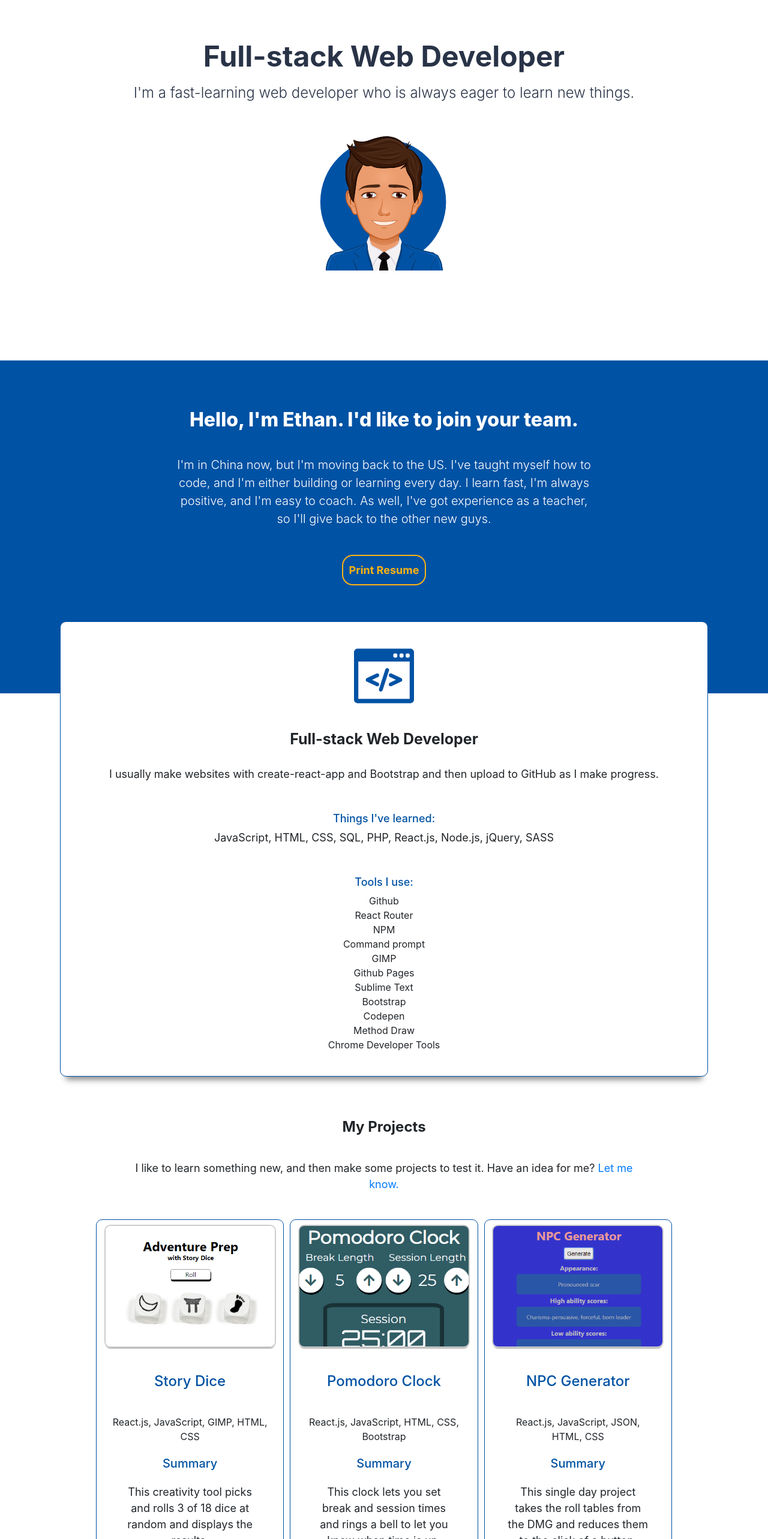
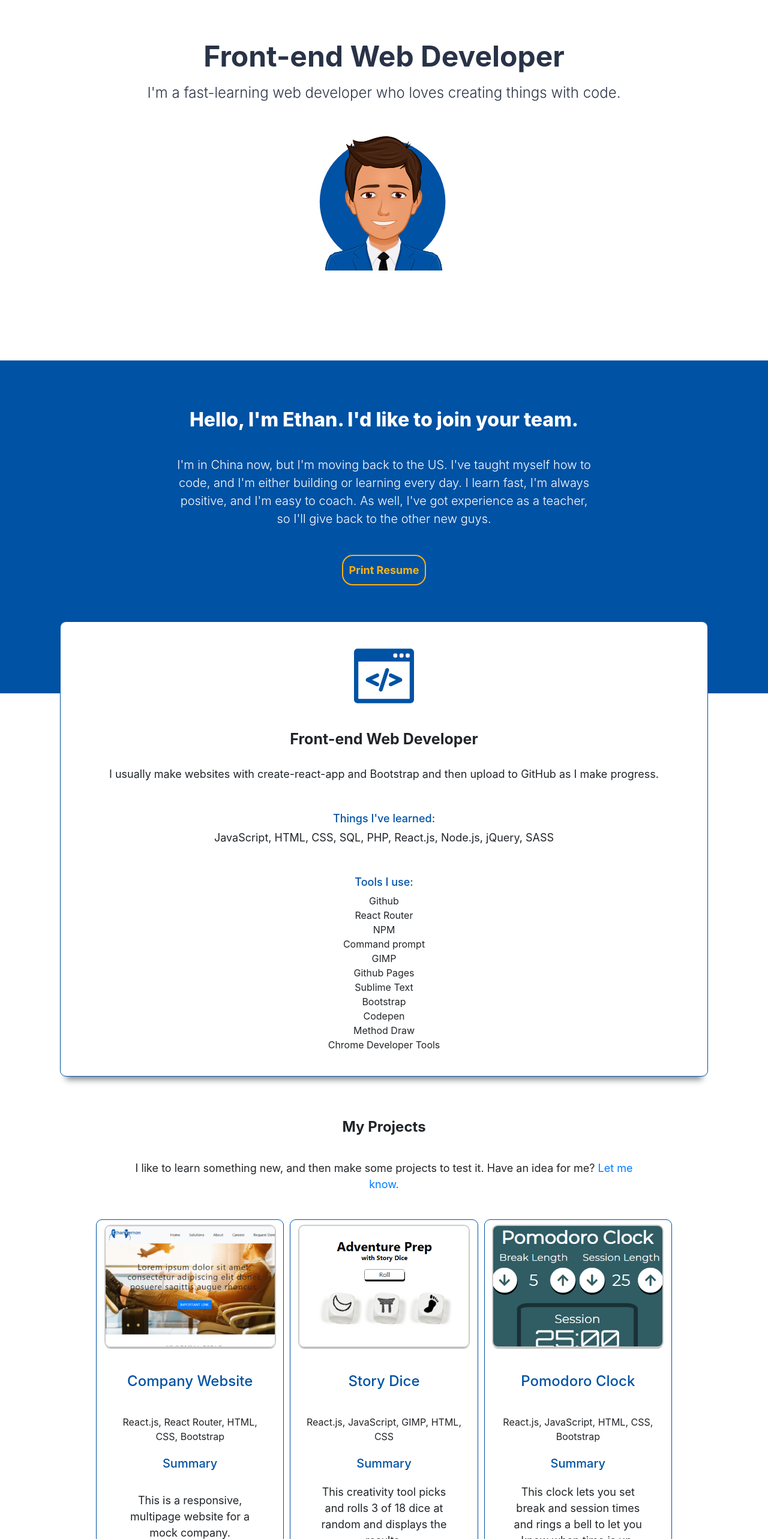
Before and after one commit to ethanvernon/portfolio2, a React (Create React App) app: page / in a window 1280 px wide. Shown: the part 100-2666 px from the top of the page at 60% size. Built offline with nearby package versions, Linux system fonts and the light colour scheme.

Commit message:
added company page

```diff
--- a/public/index.html
+++ b/public/index.html
@@ -24,7 +24,7 @@
       work correctly both with client-side routing and a non-root public URL.
       Learn how to configure a non-root public URL by running `npm run build`.
     -->
-    <title>Ethan Vernon | Front-end Developer</title>
+    <title>Ethan Vernon | Front-end Web Developer</title>
   </head>
   <body>
     <noscript>You need to enable JavaScript to run this app.</noscript>
--- a/src/Skills.js
+++ b/src/Skills.js
@@ -12,7 +12,7 @@ export class Skills extends Component {
 					<Col>
 						<img className='code-icon' src={codeIcon}/>
 						<h1>
-							Full-stack Web Developer
+							Front-end Web Developer
 						</h1>
 						<p>
 							I usually make websites with create-react-app and Bootstrap and then upload to GitHub as I make progress.
--- a/src/Title.js
+++ b/src/Title.js
@@ -8,8 +8,8 @@ export class Title extends Component {
     return (
 		<div id='title'>
 			<Jumbotron>
-				<h1 className="display-5">Full-stack Web Developer</h1>
-				<p className="lead">I'm a fast-learning web developer who is always eager to learn new things.</p>
+				<h1 className="display-5">Front-end Web Developer</h1>
+				<p className="lead">I'm a fast-learning web developer who loves creating things with code.</p>
 				<img className='avatar' src={myAvatar}/>
 			</Jumbotron>
 		</div>
--- a/src/Works.js
+++ b/src/Works.js
@@ -8,6 +8,7 @@ import npc from './thumbnail-npc.png';
 import party from './thumbnail-party.png';
 import ab from './thumbnail-ab.png';
 import spell from './thumbnail-spell.png';
+import company from './thumbnail-company.png';
 
 export class Works extends Component {
   render() {
@@ -23,6 +24,17 @@ export class Works extends Component {
 							I like to learn something new, and then make some projects to test it. Have an idea for me? <a href="http://www.fromgaming.com/contact.html">Let me know.</a>
 						</p>
 						<CardDeck>
+
+							<Card>
+								<CardImg top width="100%" src={company} alt="Card image cap" />
+								<CardBody>
+									<CardTitle>Company Website</CardTitle>
+									<CardSubtitle>React.js, React Router, HTML, CSS, Bootstrap</CardSubtitle>
+									<p className="summary">Summary</p>
+									<CardText>This is a responsive, multipage website for a mock company.</CardText>
+									<a href="https://ethanvernon.github.io/company-demo/" target="_blank" rel="noopener noreferrer"><Button outline color="primary">Check it out</Button></a>
+								</CardBody>
+							</Card>
 
 							<Card>
 								<CardImg top width="100%" src={dice} alt="Card image cap" />
@@ -58,17 +70,6 @@ export class Works extends Component {
 							</Card>
 
 							<Card>
-								<CardImg top width="100%" src={party} alt="Card image cap" />
-								<CardBody>
-									<CardTitle>Party Manager</CardTitle>
-									<CardSubtitle>React.js, JavaScript, HTML, CSS</CardSubtitle>
-									<p className="summary">Summary</p>
-									<CardText>My second React app made accessing character and campaign information at the D&D table easier.</CardText>
-									<a href="https://ethanvernon.github.io/manage-party/" target="_blank" rel="noopener noreferrer"><Button outline color="primary">Check it out</Button></a>
-								</CardBody>
-							</Card>
-
-							<Card>
 								<CardImg top width="100%" src={ab} alt="Card image cap" />
 								<CardBody>
 									<CardTitle>Ab Workout Generator</CardTitle>
```
Also changed, not shown: src/thumbnail-company.png (added), 1 other file (tests, documents, lock files or other folders).
